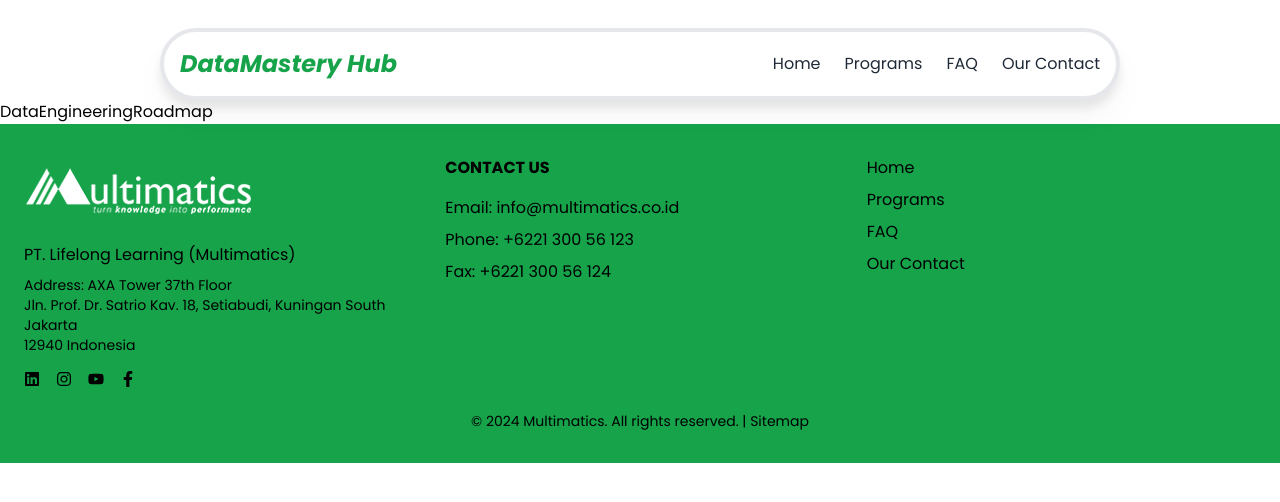
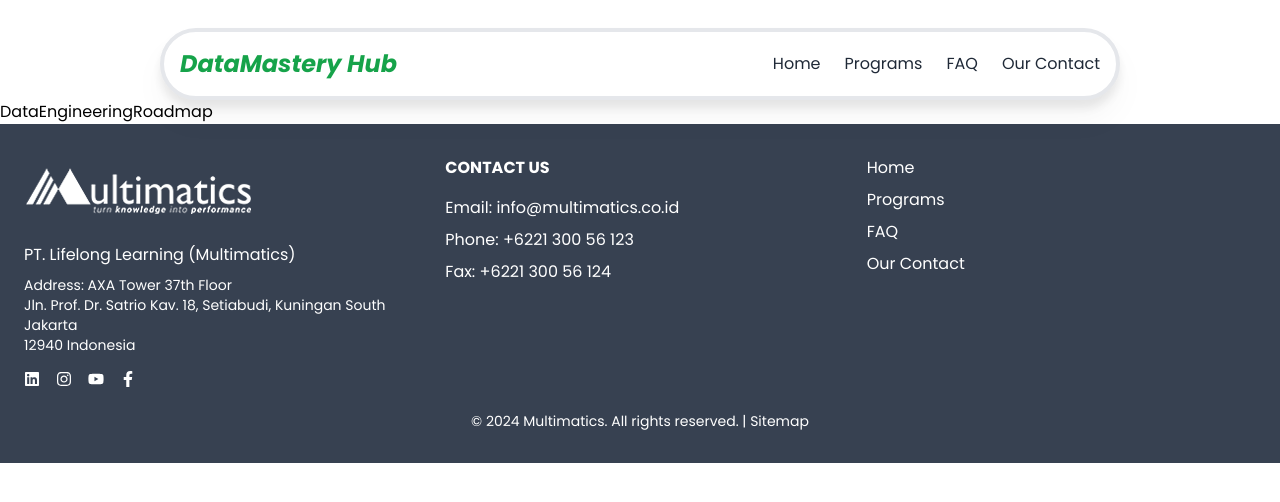
Before and after one commit to aurelioo29/landing-page-bootcamp, a React (Vite) app: page /dataengineering-roadmap in a window 1280 px wide. Shown: the top 502 px of the page. Built offline with nearby package versions, Linux system fonts and the light colour scheme.

Commit message:
refac: - Rechange background color of footer - Add href of target social media

```diff
--- a/src/components/Footer.jsx
+++ b/src/components/Footer.jsx
@@ -1,4 +1,4 @@
-import React from "react";
+// import React from "react";
 import {
   FaLinkedin,
   FaInstagram,
@@ -10,7 +10,7 @@ import { Link } from "react-router-dom";
 
 function Footer() {
   return (
-    <footer className="bg-green-600 text-black py-8">
+    <footer className="bg-gray-700 text-white py-8">
       <div className="container mx-auto px-6">
         <div className="grid grid-cols-1 md:grid-cols-3 gap-8 text-center md:text-left">
           {/* Left section - Company Info */}
@@ -29,20 +29,36 @@ function Footer() {
               12940 Indonesia
             </p>
             <div className="flex justify-center md:justify-start mt-4 space-x-4">
-              <a href="#" aria-label="LinkedIn" className="hover:text-gray-400">
+              <a
+                href="https://id.linkedin.com/in/multimaticsid"
+                target="_blank"
+                aria-label="LinkedIn"
+                className="hover:text-gray-400"
+              >
                 <FaLinkedin />
               </a>
               <a
-                href="#"
+                href="https://www.instagram.com/multimatics/"
+                target="_blank"
                 aria-label="Instagram"
                 className="hover:text-gray-400"
               >
                 <FaInstagram />
               </a>
-              <a href="#" aria-label="YouTube" className="hover:text-gray-400">
+              <a
+                href="https://www.youtube.com/user/multimaticsID"
+                target="_blank"
+                aria-label="YouTube"
+                className="hover:text-gray-400"
+              >
                 <FaYoutube />
               </a>
-              <a href="#" aria-label="Facebook" className="hover:text-gray-400">
+              <a
+                href="https://www.facebook.com/multimatics/"
+                target="_blank"
+                aria-label="Facebook"
+                className="hover:text-gray-400"
+              >
                 <FaFacebookF />
               </a>
             </div>
@@ -68,9 +84,6 @@ function Footer() {
                 <Link to="/#program" className="hover:underline">
                   Programs
                 </Link>
-                {/* <a href="#" className="hover:underline">
-                  Programs
-                </a> */}
               </li>
               <li>
                 <Link to="/#faq" className="hover:underline">
```
